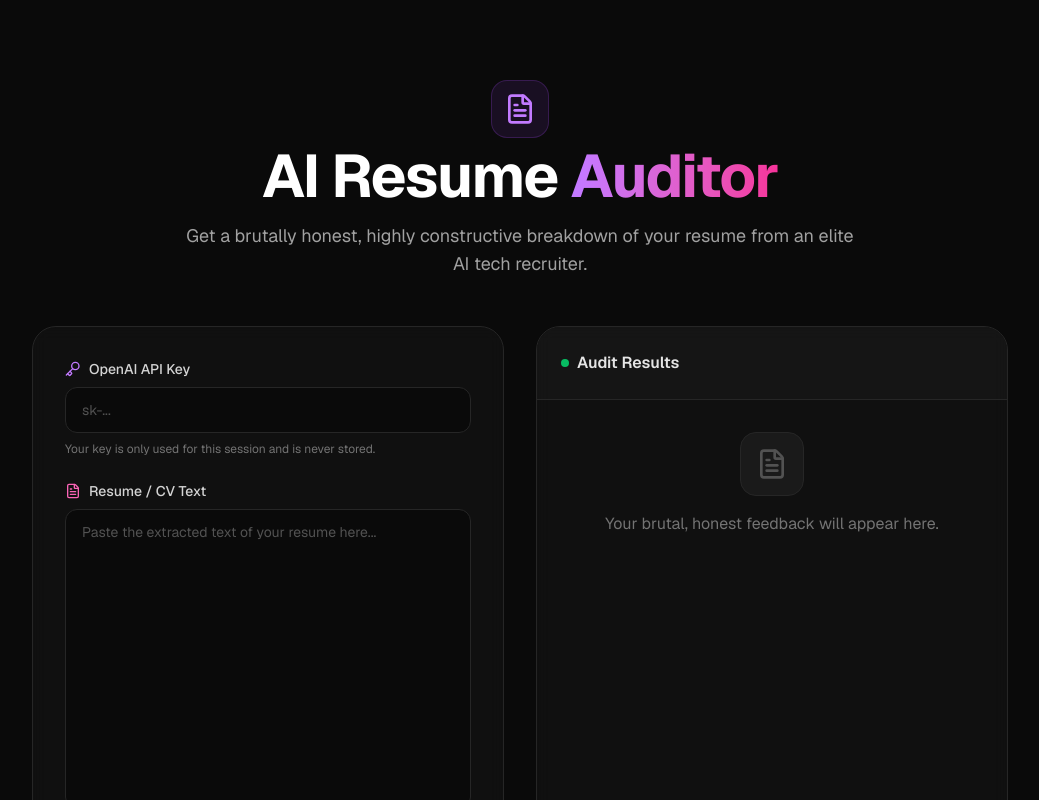
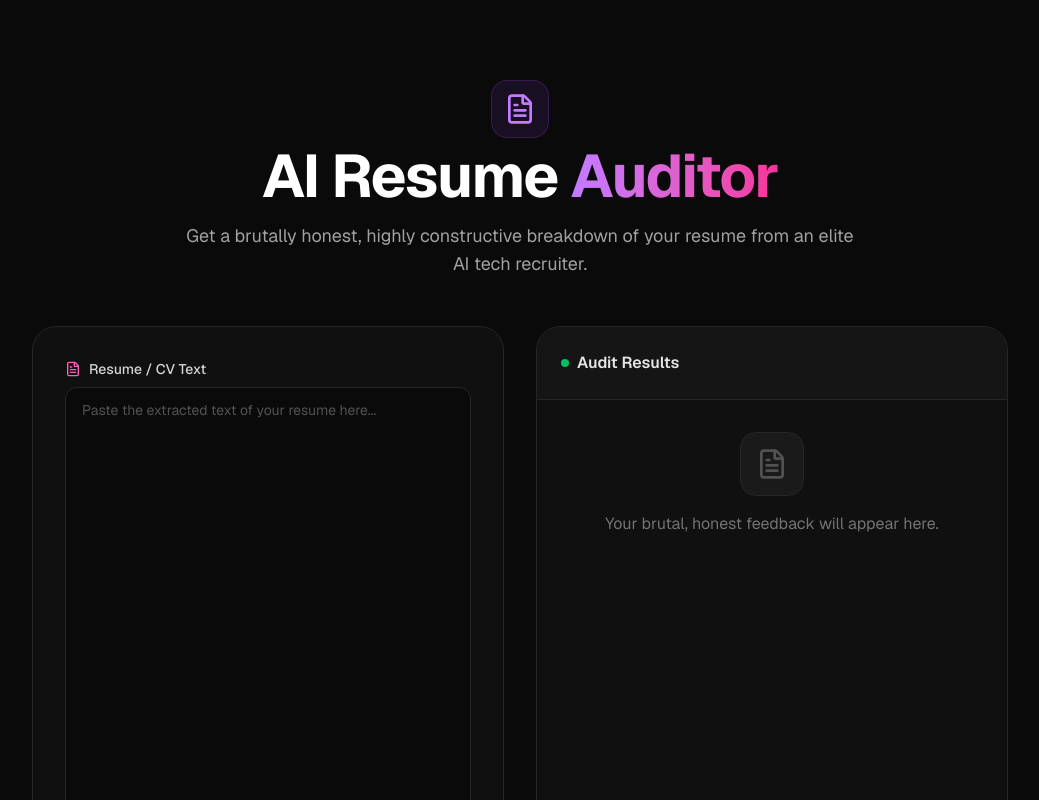
Before and after one commit to kientndev/resume-auditor, a Next.js app: page / in a window 1280 px wide. Shown: the top 800 px of the page, without its empty margins (120-1159 px from the left). Built offline with nearby package versions, Linux system fonts and the light colour scheme.

Commit message:
rework page

```diff
--- a/src/app/page.tsx
+++ b/src/app/page.tsx
@@ -6,17 +6,12 @@ import { FileText, Key, Loader2, Send, AlertCircle, RefreshCcw } from "lucide-re
 import ReactMarkdown from "react-markdown";
 
 export default function Home() {
-  const [apiKey, setApiKey] = useState("");
   const [resumeText, setResumeText] = useState("");
   const [loading, setLoading] = useState(false);
   const [result, setResult] = useState<string | null>(null);
   const [error, setError] = useState<string | null>(null);
 
   const handleAudit = async () => {
-    if (!apiKey) {
-      setError("Please provide an OpenAI API Key.");
-      return;
-    }
     if (!resumeText.trim()) {
       setError("Please provide some resume text.");
       return;
@@ -31,7 +26,7 @@ export default function Home() {
         headers: {
           "Content-Type": "application/json",
         },
-        body: JSON.stringify({ resumeText, apiKey }),
+        body: JSON.stringify({ resumeText }),
       });
 
       const data = await res.json();
@@ -89,21 +84,6 @@ export default function Home() {
           >
             <div className="space-y-2">
               <label className="text-sm font-medium text-neutral-300 flex items-center gap-2">
-                <Key className="w-4 h-4 text-purple-400" />
-                OpenAI API Key
-              </label>
-              <input
-                type="password"
-                value={apiKey}
-                onChange={(e) => setApiKey(e.target.value)}
-                placeholder="sk-..."
-                className="w-full bg-neutral-950 border border-neutral-800 rounded-xl px-4 py-3 text-sm focus:outline-none focus:ring-2 focus:ring-purple-500/50 focus:border-purple-500 transition-all placeholder:text-neutral-600"
-              />
-              <p className="text-xs text-neutral-500">Your key is only used for this session and is never stored.</p>
-            </div>
-
-            <div className="space-y-2">
-              <label className="text-sm font-medium text-neutral-300 flex items-center gap-2">
                 <FileText className="w-4 h-4 text-pink-400" />
                 Resume / CV Text
               </label>
@@ -111,7 +91,7 @@ export default function Home() {
                 value={resumeText}
                 onChange={(e) => setResumeText(e.target.value)}
                 placeholder="Paste the extracted text of your resume here..."
-                className="w-full bg-neutral-950 border border-neutral-800 rounded-xl px-4 py-3 text-sm min-h-[300px] resize-y focus:outline-none focus:ring-2 focus:ring-pink-500/50 focus:border-pink-500 transition-all placeholder:text-neutral-600"
+                className="w-full bg-neutral-950 border border-neutral-800 rounded-xl px-4 py-3 text-sm min-h-[460px] resize-y focus:outline-none focus:ring-2 focus:ring-pink-500/50 focus:border-pink-500 transition-all placeholder:text-neutral-600"
               />
             </div>
 
```
